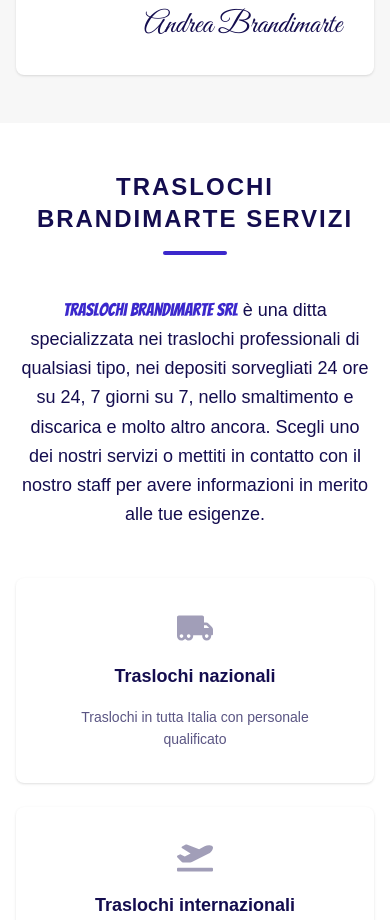
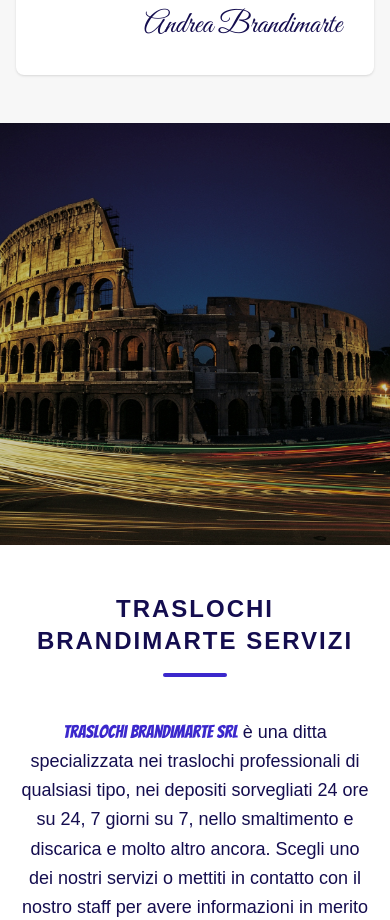
Before and after one commit to MarcoValeri/brandimarte-app, a Next.js app: page / in a window 390 px wide. Shown: the part 4040-4960 px from the top of the page. Built offline with nearby package versions, Linux system fonts and the light colour scheme; a web font is replaced by a local one.

Commit message:
Create Carousel component

```diff
--- /dev/null
+++ b/app/components/Carousel/Carousel.tsx
@@ -0,0 +1,101 @@
+"use client";
+
+import { useState, useEffect, useCallback } from "react";
+import Image, { StaticImageData } from "next/image";
+import { FaChevronLeft, FaChevronRight } from "react-icons/fa";
+
+import colosseoImg from "@/app/assets/images/colosseo-a-roma.jpg";
+
+interface Slide {
+    src: StaticImageData;
+    alt: string;
+}
+
+const slides: Slide[] = [
+    { src: colosseoImg, alt: "Colosseo a Roma" },
+    // Add more images here:
+    // { src: importedImg, alt: "Description" },
+];
+
+const Carousel = () => {
+    const [current, setCurrent] = useState(0);
+    const total = slides.length;
+
+    const next = useCallback(() => {
+        setCurrent((prev) => (prev + 1) % total);
+    }, [total]);
+
+    const prev = () => {
+        setCurrent((prev) => (prev - 1 + total) % total);
+    };
+
+    useEffect(() => {
+        if (total <= 1) return;
+        const interval = setInterval(next, 5000);
+        return () => clearInterval(interval);
+    }, [next, total]);
+
+    return (
+        <section className="relative w-full h-[50vh] md:h-[60vh] overflow-hidden">
+            {slides.map((slide, index) => (
+                <div
+                    key={slide.alt}
+                    className={`absolute inset-0 transition-opacity duration-700 ease-in-out ${
+                        index === current ? "opacity-100" : "opacity-0"
+                    }`}
+                >
+                    <Image
+                        src={slide.src}
+                        alt={slide.alt}
+                        fill
+                        className="object-cover"
+                        priority={index === 0}
+                    />
+                </div>
+            ))}
+
+            {/* Overlay */}
+            <div className="absolute inset-0 bg-black/20" />
+
+            {/* Navigation arrows — only show with multiple slides */}
+            {total > 1 && (
+                <>
+                    <button
+                        onClick={prev}
+                        className="absolute left-4 top-1/2 -translate-y-1/2 z-10 bg-white/30 hover:bg-white/60 backdrop-blur-sm rounded-full p-3 transition-colors duration-300"
+                        aria-label="Previous slide"
+                    >
+                        <FaChevronLeft className="text-xl text-white" />
+                    </button>
+                    <button
+                        onClick={next}
+                        className="absolute right-4 top-1/2 -translate-y-1/2 z-10 bg-white/30 hover:bg-white/60 backdrop-blur-sm rounded-full p-3 transition-colors duration-300"
+                        aria-label="Next slide"
+                    >
+                        <FaChevronRight className="text-xl text-white" />
+                    </button>
+                </>
+            )}
+
+            {/* Dots — only show with multiple slides */}
+            {total > 1 && (
+                <div className="absolute bottom-4 left-1/2 -translate-x-1/2 z-10 flex gap-2">
+                    {slides.map((_, index) => (
+                        <button
+                            key={index}
+                            onClick={() => setCurrent(index)}
+                            className={`w-3 h-3 rounded-full transition-colors duration-300 ${
+                                index === current
+                                    ? "bg-white"
+                                    : "bg-white/40 hover:bg-white/70"
+                            }`}
+                            aria-label={`Go to slide ${index + 1}`}
+                        />
+                    ))}
+                </div>
+            )}
+        </section>
+    );
+};
+
+export default Carousel;
--- a/app/page.tsx
+++ b/app/page.tsx
@@ -1,5 +1,6 @@
 import AboutSection from "./components/AboutSection/AboutSection";
 import AboutVideo from "./components/AboutVideo/AboutVideo";
+import Carousel from "./components/Carousel/Carousel";
 import Footer from "./components/Footer/Footer";
 import Header from "./components/Header/Header";
 import QuoteSection from "./components/QuoteSection/QuoteSection";
@@ -15,6 +16,7 @@
                 <AboutSection />
                 <AboutVideo />
                 <QuoteSection />
+                <Carousel />
                 <ServiceSection />
                 <Footer />
             </main>
```
